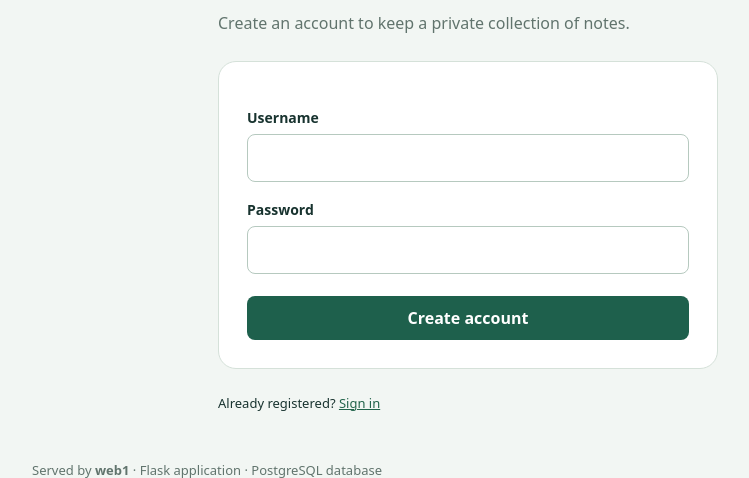
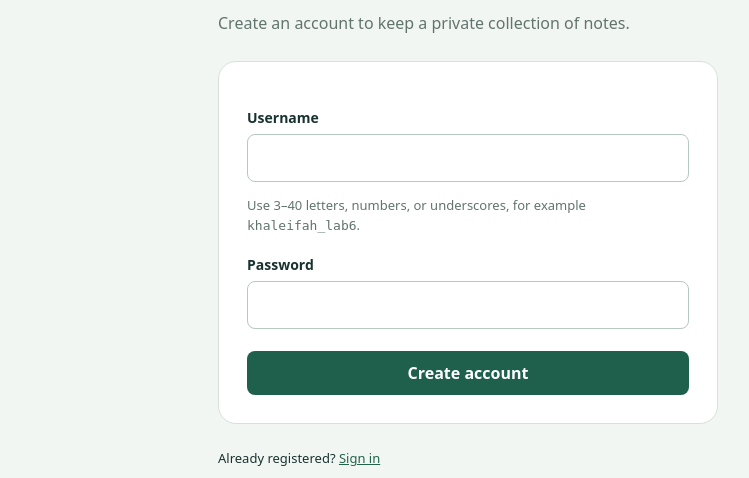
Before and after one commit to khaleifah/lab6-notes, a Flask app: page /register in a window 1280 px wide. Shown: the part 228-706 px from the top of the page, without its empty margins (172-921 px from the left). Run offline with Flask 3, Linux system fonts and the light colour scheme; some libraries are stand-ins or nearby versions.

Commit message:
Explain username format and use server validation for authentication forms

```diff
--- a/website/templates/auth.html
+++ b/website/templates/auth.html
@@ -2,7 +2,8 @@
 <div class="auth"><span class="badge">Server {{ instance }}</span><h1>{{ 'Create your account' if registering else 'Your notes, saved.' }}</h1>
 <p class="muted">{{ 'Create an account to keep a private collection of notes.' if registering else 'Sign in to open your personal notebook.' }}</p>
 <form class="panel" method="post"><input type="hidden" name="csrf" value="{{ csrf_token() }}">
-<label for="username">Username</label><input id="username" name="username" required minlength="3" maxlength="40" pattern="[a-zA-Z0-9_]+" autocomplete="username">
+<label for="username">Username</label><input id="username" name="username" required minlength="3" maxlength="40" autocomplete="username" autocapitalize="none" spellcheck="false" aria-describedby="username-help" value="{{ request.form.get('username', '') }}">
+<p id="username-help" class="muted small">Use 3–40 letters, numbers, or underscores, for example <code>khaleifah_lab6</code>.</p>
 <label for="password">Password</label><input id="password" type="password" name="password" required minlength="10" maxlength="128" autocomplete="{{ 'new-password' if registering else 'current-password' }}">
 <button class="full">{{ 'Create account' if registering else 'Sign in' }}</button></form>
 <p class="small">{% if registering %}Already registered? <a href="{{ url_for('login') }}">Sign in</a>{% else %}New here? <a href="{{ url_for('register') }}">Create an account</a>{% endif %}</p></div>
```
